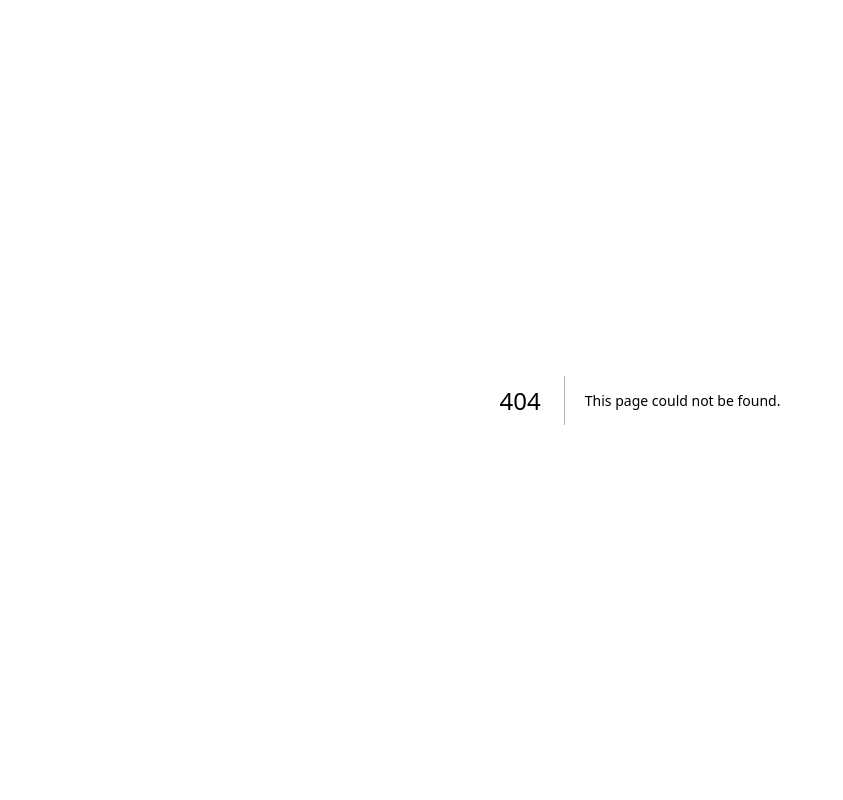
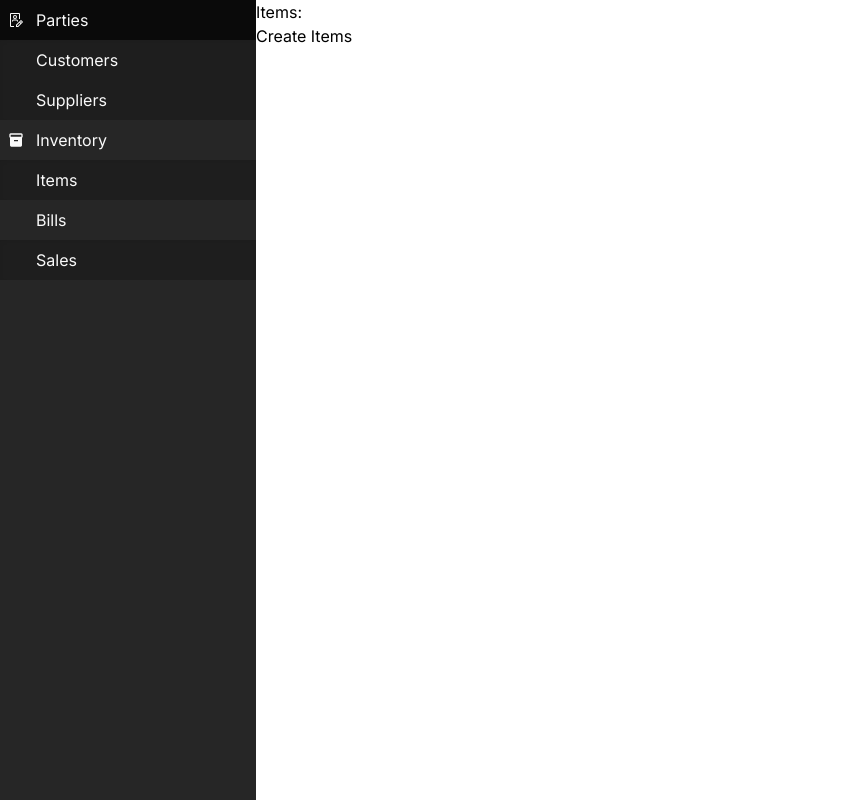
Before and after one commit to harshG775/invoice-app, a Next.js app: page /inventory in a window 1280 px wide. Before the commit this address had no page. Shown: the whole page, without its empty margins (0-843 px from the left). Built offline with nearby package versions, Linux system fonts and the light colour scheme; some icons are missing.

Commit message:
adding bills pages and routes

```diff
--- /dev/null
+++ b/src/app/(invoice)/inventory/create/page.tsx
@@ -0,0 +1,11 @@
+"use client"
+import { useSearchParams } from "next/navigation";
+export default function CreateParties() {
+    const searchParams = useSearchParams();
+    const inventoryType = searchParams.get("type")
+    return (
+        <div>
+            <h1>Item:{inventoryType}</h1>
+        </div>
+    );
+}
--- /dev/null
+++ b/src/app/(invoice)/inventory/page.tsx
@@ -0,0 +1,15 @@
+"use client"
+import Link from "next/link";
+import { useSearchParams } from "next/navigation";
+export default function Parties() {
+    const searchParams = useSearchParams();
+    const inventoryType = searchParams.get("type")
+    return (
+        <div>
+            <h1>Items:{inventoryType}</h1>
+            <Link href={`/parties/create?type=${inventoryType}`}>
+                Create Items
+            </Link>
+        </div>
+    );
+}
--- a/src/app/(invoice)/layout.tsx
+++ b/src/app/(invoice)/layout.tsx
@@ -49,7 +49,7 @@ const sidebarData = [
             {
                 id: 1,
                 name: "Items",
-                path: "/Inventory?type=items",
+                path: "inventory?type=items",
                 iconName: "eva:arrow-right-fill",
             },
         ],
```
